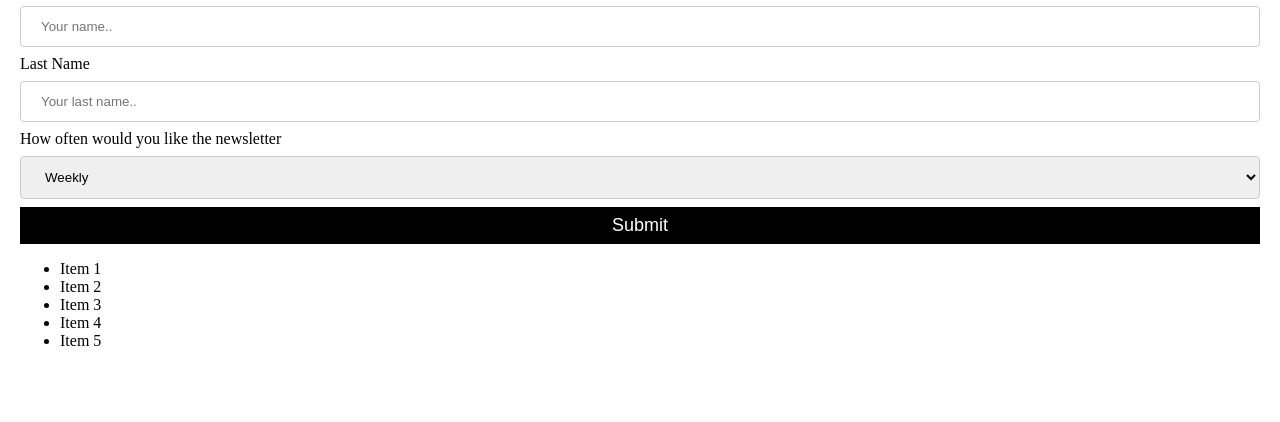
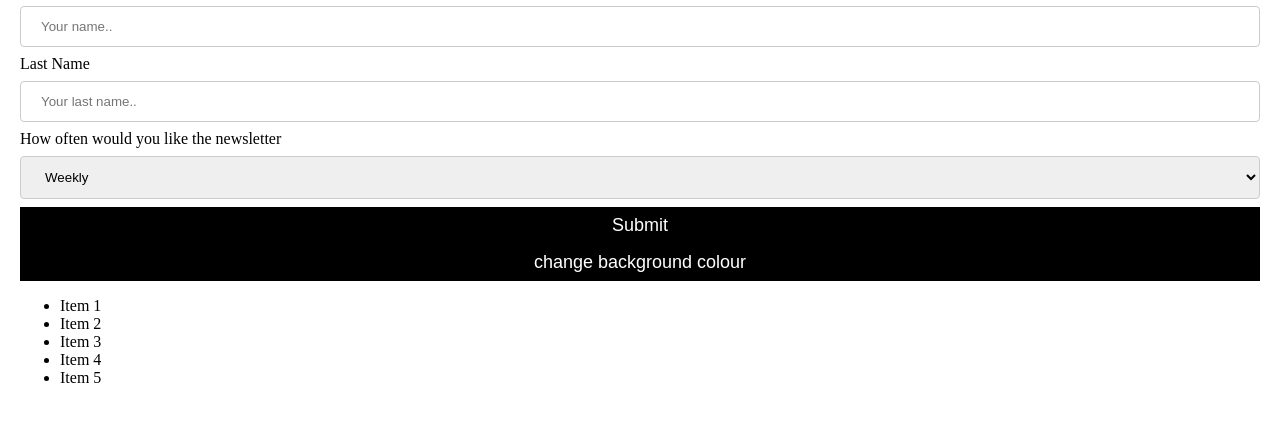
Before and after one commit to AbdullahDarsot/HtmlIndividualProject, a website: page newsletter.html in a window 1280 px wide. Shown: the part 148-570 px from the top of the page. Drawn offline with Linux system fonts and the light colour scheme.

```diff
--- a/index.js
+++ b/index.js
@@ -14,9 +14,14 @@
  }
 */
 
+
 //removes form once its been submitted
 function myFunction() {
     var myobj = document.getElementById("form1");
     myobj.remove();
     alert("Submitted");
   }
+
+  function changeColor(){
+    document.body.style.backgroundColor="green";
+}
--- a/newsletter.html
+++ b/newsletter.html
@@ -41,6 +41,8 @@
         <button onclick="myFunction()">Submit</button>
       </form>
 
+      <button type="button" onclick="changeColor()">change background colour</button>
+
 
       <ul class="delete-list">
         <li>Item 1</li>
```
Also changed, not shown: index.html (+3 -1 lines), package.json (added, +29 -0 lines), 2 other files.
